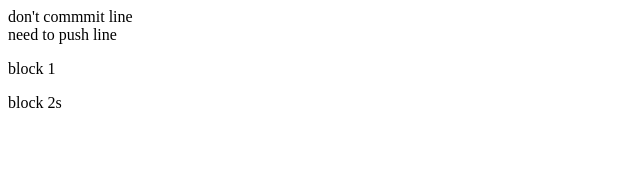
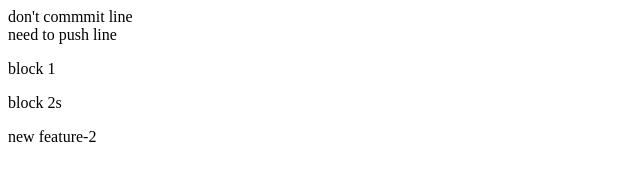
Before and after one commit to sriku1603/git-experiment, a plain HTML site: page index.html in a window 1280 px wide. Shown: the whole page, without its empty margins (0-640 px from the left). Drawn offline with Linux system fonts and the light colour scheme.

Commit message:
new feature-2

```diff
--- a/index.html
+++ b/index.html
@@ -3,3 +3,5 @@
 
 <p>block 1</p>
 <p>block 2s</p>
+
+<span>new feature-2</span>
```
